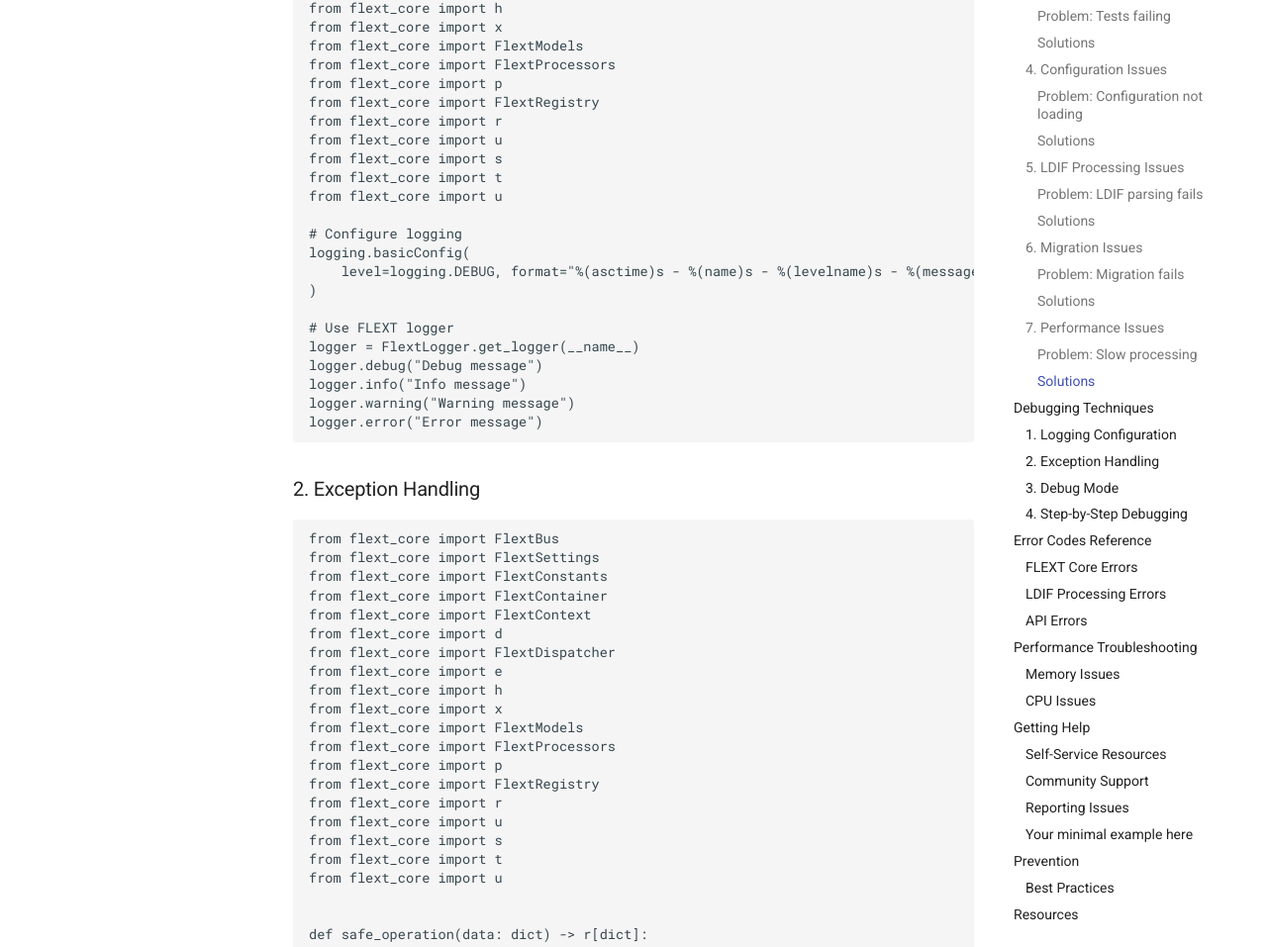
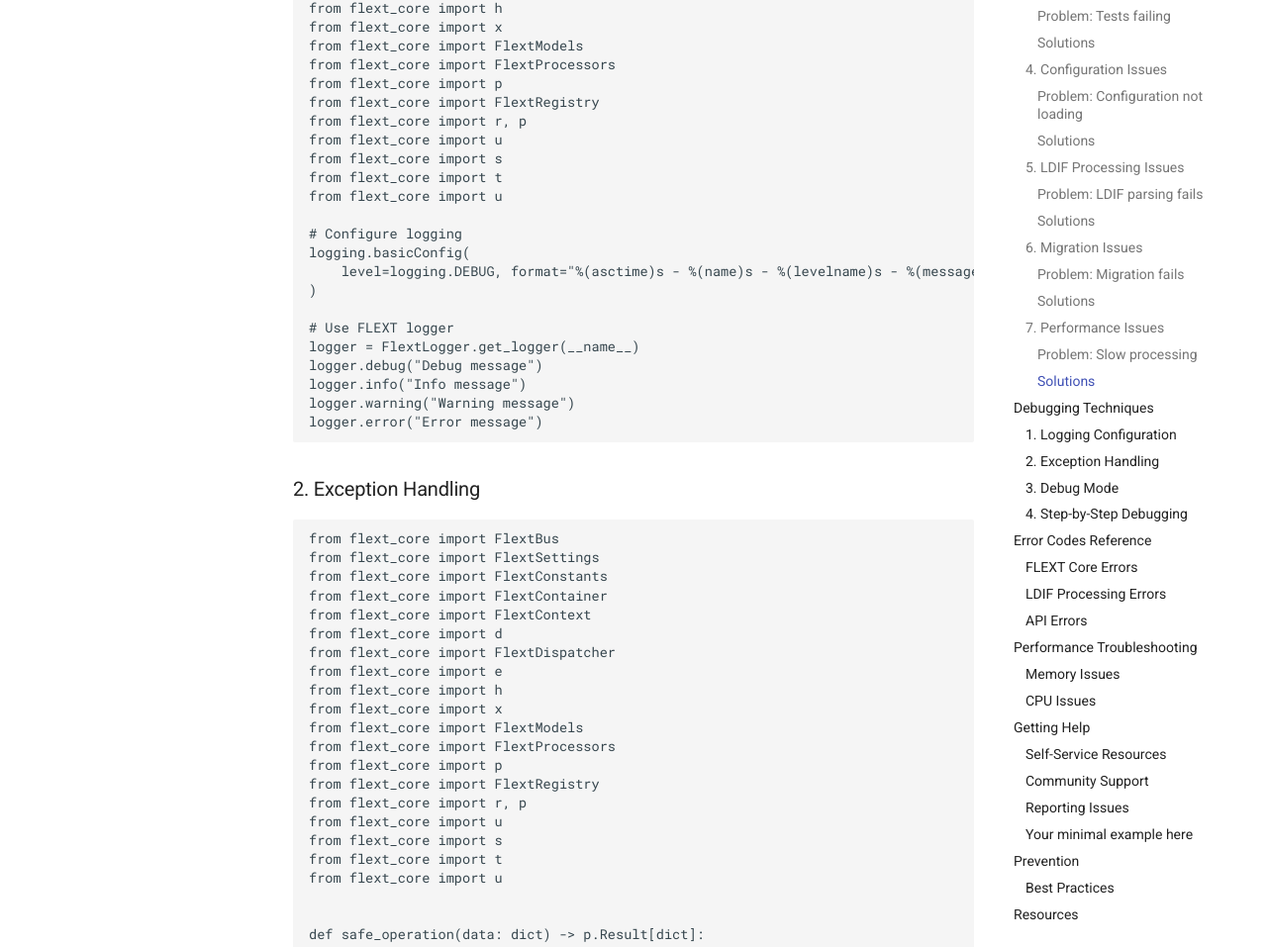
Before and after one commit to flext-sh/flext-dbt-ldap, an MkDocs documentation site: the page built from docs/guides/troubleshooting.md, in a window 1280 px wide and 1400 px high, scrolled down 8694 px. Shown: the part 433-1390 px from the top of the window at 99% size. Built offline with MkDocs 1.6.1 and Material for MkDocs 9.7.7, drawn with Linux system fonts in a browser that asks for light colours; comment, search, counter and statistics services are not loaded; some of the changed text lies outside the part shown.

Commit message:
chore: refactor migration

````diff
--- a/docs/guides/troubleshooting.md
+++ b/docs/guides/troubleshooting.md
@@ -152,7 +152,7 @@
 
 
 # ✅ CORRECT
-def process(data: t.RecursiveContainerMapping) -> r[ProcessedData]:
+def process(data: t.RecursiveContainerMapping) -> p.Result[ProcessedData]:
     return r.ok(ProcessedData(**data))
 ```
 
@@ -237,7 +237,7 @@
 from flext_core import FlextProcessors
 from flext_core import p
 from flext_core import FlextRegistry
-from flext_core import r
+from flext_core import r, p
 from flext_core import u
 from flext_core import s
 from flext_core import t
@@ -268,7 +268,7 @@
 from flext_core import FlextProcessors
 from flext_core import p
 from flext_core import FlextRegistry
-from flext_core import r
+from flext_core import r, p
 from flext_core import u
 from flext_core import s
 from flext_core import t
@@ -466,7 +466,7 @@
 from flext_core import FlextProcessors
 from flext_core import p
 from flext_core import FlextRegistry
-from flext_core import r
+from flext_core import r, p
 from flext_core import u
 from flext_core import s
 from flext_core import t
@@ -502,14 +502,14 @@
 from flext_core import FlextProcessors
 from flext_core import p
 from flext_core import FlextRegistry
-from flext_core import r
+from flext_core import r, p
 from flext_core import u
 from flext_core import s
 from flext_core import t
 from flext_core import u
 
 
-def safe_operation(data: dict) -> r[dict]:
+def safe_operation(data: dict) -> p.Result[dict]:
     try:
         # Your operation here
         result = process_data(data)
@@ -539,7 +539,7 @@
 from flext_core import FlextProcessors
 from flext_core import p
 from flext_core import FlextRegistry
-from flext_core import r
+from flext_core import r, p
 from flext_core import u
 from flext_core import s
 from flext_core import t
@@ -748,7 +748,7 @@
 from flext_core import FlextProcessors
 from flext_core import p
 from flext_core import FlextRegistry
-from flext_core import r
+from flext_core import r, p
 from flext_core import u
 from flext_core import s
 from flext_core import t
@@ -770,7 +770,7 @@
 
 ```python
 # ✅ GOOD
-def process(data: dict) -> r[ProcessedData]:
+def process(data: dict) -> p.Result[ProcessedData]:
     return r.ok(ProcessedData(**data))
 
 
@@ -782,7 +782,7 @@
 2. **Validate Input Early**
 
    ```python
-   def process_data(data: dict) -> r[dict]:
+   def process_data(data: dict) -> p.Result[dict]:
        if not data:
            return r.fail("Data required")
 
@@ -794,7 +794,7 @@
 
    ```python
    # ✅ GOOD
-   def process(items: Sequence[Item]) -> r[Sequence[ProcessedItem]]:
+   def process(items: Sequence[Item]) -> p.Result[Sequence[ProcessedItem]]:
        pass
 
 
````
Also changed, not shown: docs/guides/configuration.md (+7 -7 lines), docs/guides/development.md (+6 -6 lines), docs/guides/getting-started.md (+6 -6 lines), docs/guides/testing.md (+4 -4 lines), 6 other files.
